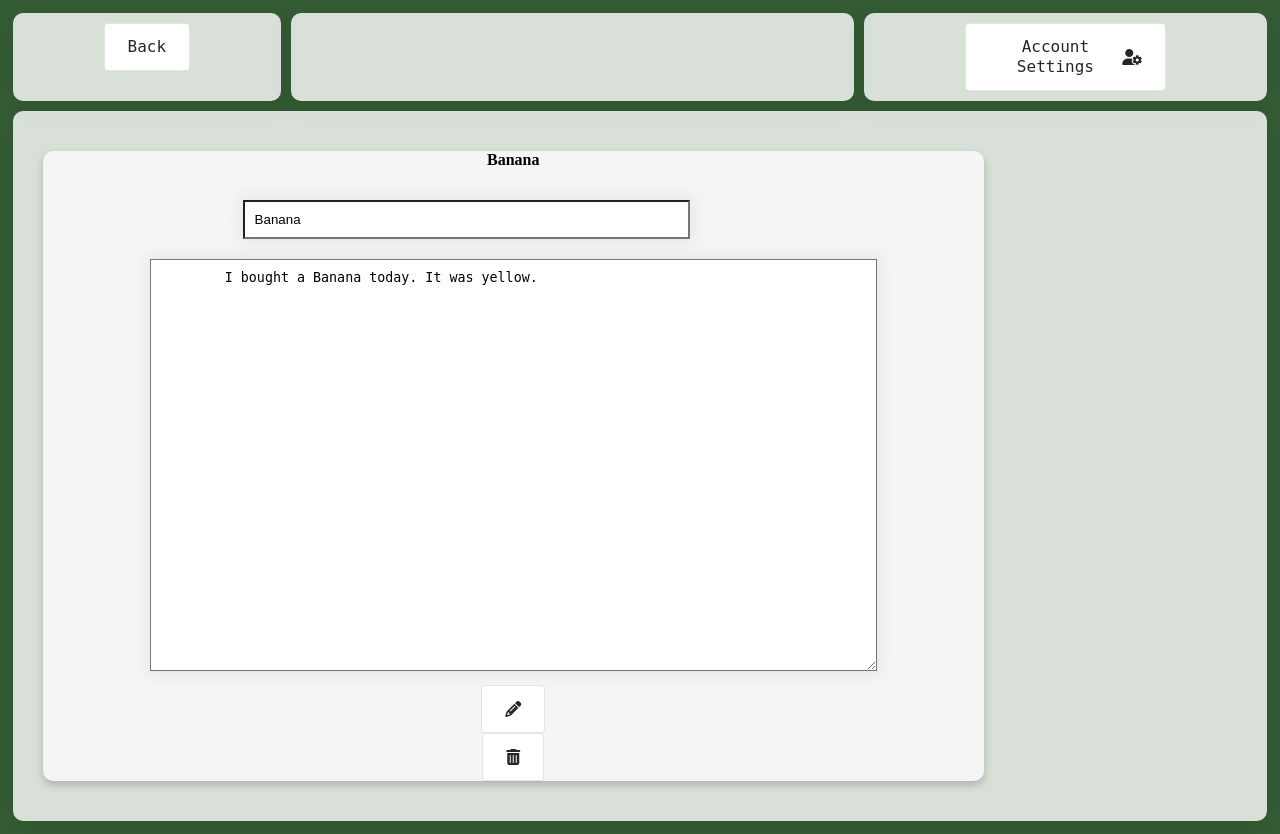
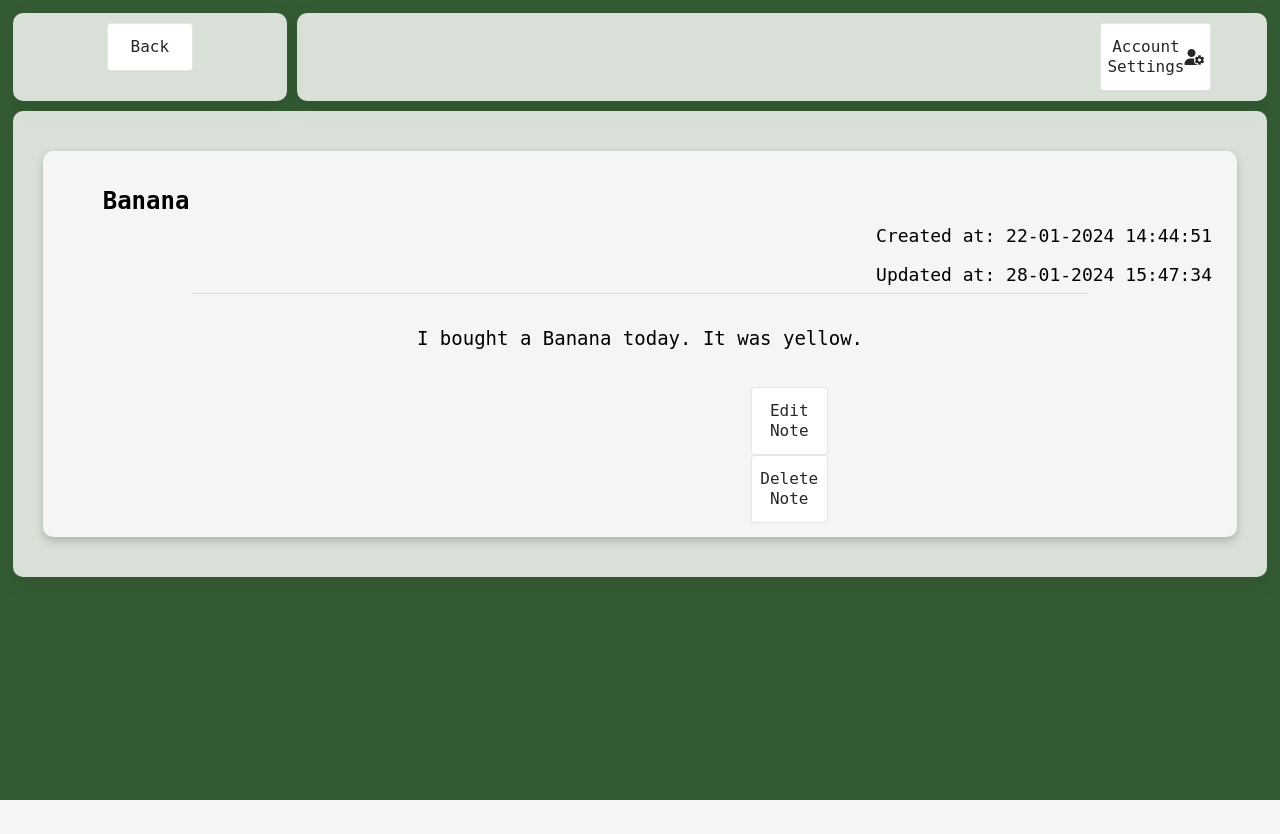
Before and after one commit to Void-Stag/Final-Year-Project, a Flask app: page /View_Note/2 in a window 1280 px wide. After the commit the page ends 800 px from the top, so only its background shows below. Run offline with Flask 3, Linux system fonts and the light colour scheme; some libraries are stand-ins or nearby versions.

Commit message:
Update note functionality and Time Formatting

```diff
--- a/NoteA/databaseroutes.py
+++ b/NoteA/databaseroutes.py
@@ -74,7 +74,7 @@ def Logout():
     flash("You've signed out!", "success")
     return redirect('/login')
 
-#Notes
+#Note Functions
 @data.route('/Add_Note', methods=['POST'])
 def Add_Note():
     title = request.form.get('title')
@@ -95,7 +95,7 @@ def Delete_Note(id):
             Note.query.filter(Note.id == id).delete()
             db.session.commit()
         except Exception as error:
-            print(f"delete_note [{id}] Fail {error}")
+         print(f"delete_note [{id}] Fail {error}")
     return redirect('/Home')
 
 @data.route('/View_Note/<int:id>', methods= ['GET', 'POST'])
@@ -104,9 +104,10 @@ def View_Note(id):
     if id:
         try:
             note = Note.query.filter(Note.id == id).one()
+            """ Adjust_Note_Dates(note) """
         except Exception as error:
             print(f"view_note [{id}] Fail {error}")
-    print(f"view_note [{id}] [{note}]")
+        """ Suggestion to redirect to an error page """
     return render_template('/Main/viewnote.html', title='View Note', note=note)
 
 @data.route('/Edit_Note/<int:id>', methods= ['GET', 'POST'])
@@ -120,14 +121,22 @@ def Edit_Note(id):
     print(f"view_note [{id}] [{note}]")
     return render_template('/Main/editnote.html', title='Edit Note', note=note)
 
-@data.route('/Update_Note', methods=['PUT'])
-def Update_Note():
-    title = request.form.get('title')
-    content = request.form.get('content')
-    #print(f"addnote {title} {content}")
-    if title!= '' and content !='' !=None:
-        n = Note.query.filter(Note.id == id).one()
-        n = Note(title=title, content=content)
-        db.session.add(n)
-        db.session.commit()
-    return redirect('/Home')
+@data.route('/Update_Note/<int:id>', methods=['GET','POST'])
+def Update_Note(id):
+    print(f"update_note 1 id = [{id}]")
+    note = Note.query.filter(Note.id == id).one()
+    print(f"update_note 2 id = [{id}]")
+    if note:
+        print(f"update_note 3 id = [{id}]")
+        try:
+            print(f"update_note 4 id = [{id}]")
+            title = request.form.get('title')
+            content = request.form.get('content')
+            print(f"update_note 5 [{title}] [{content}]")
+            note.title = title
+            note.content = content
+            print(f"update_note 6 id = [{id}]")
+            db.session.commit()
+            return render_template('/Main/viewnote.html', title='View Note', note=note)
+        except Exception as error:
+            print(f"update_note [{id}] Fail [{error}]")
--- a/NoteA/routes.py
+++ b/NoteA/routes.py
@@ -8,6 +8,7 @@ web = Blueprint('web', __name__, template_folder='templates')
 def Home():
     tasks = Task.query.all()
     notes = Note.query.all()
+
     return render_template('homepage.html', title='Home' ,tasks=tasks, notes=notes)
 
 @web.route('/Account_Settings', methods=['GET', 'POST'])
--- a/NoteA/run.py
+++ b/NoteA/run.py
@@ -11,7 +11,7 @@ NoteA.register_blueprint(data)
 def create_app():
 
     login_manager = LoginManager()
-    login_manager.login_view = 'auth.login'
+    login_manager.login_view = 'data.login'
     login_manager.init_app(NoteA)
 
     db.init_app(NoteA)
--- a/NoteA/static/css/base.css
+++ b/NoteA/static/css/base.css
@@ -7,7 +7,7 @@ body{
   text-align: center;
   padding: 10px 0;
   /* font-size: 30px; */
-  border-radius: 10px;
+  border-radius: 0.625em;
   box-shadow: transparent 0 0 0 3px,rgba(18, 18, 18, .1) 0 6px 20px;
   box-sizing: border-box;
   }
--- a/NoteA/static/note-base.css
+++ b/NoteA/static/note-base.css
@@ -10,8 +10,6 @@ body{
   box-shadow: transparent 0 0 0 3px,rgba(18, 18, 18, .1) 0 6px 20px;
   box-sizing: border-box;
 }
-
-
 
 /* Button CSS */
 .button {
@@ -63,7 +61,6 @@ body{
 .buttongroup{
   display: inline-block;
   color: black;
-  text-align: center;
   padding: 14px;
   margin-left: 25%;
   text-decoration: none;
@@ -81,5 +78,5 @@ hr {
   height: 0;
   border-top: 1px solid rgba(0, 0, 0, 0.1);
   border-bottom: 1px solid rgba(255, 255, 255, 0.3);
-  width: 75%;
+  width: 85%;
 }
--- a/NoteA/static/notepage.css
+++ b/NoteA/static/notepage.css
@@ -1,22 +1,23 @@
 /* Grid Placement*/
 .header {
   grid-area: header;
+  align-items: right;
+  justify-items: right;
 }
+
 .main {
   grid-area: main;
 }
+
 .buttonmenu {
   grid-area: buttonmenu;
-}
-.headermenu {
-  grid-area: headermenu;
 }
 
 
 .grid-container {
   display: grid;
   grid-template-areas:
-    'buttonmenu header header header headermenu'
+    'buttonmenu header header header header'
     'main main main main main'
     'main main main main main'
     'main main main main main';
@@ -26,43 +27,80 @@
 }
 
 /* Form Items */
-.title{
+input.title {
   padding: 10px;
   width: 45%;
   margin: 10px 0;
-  box-shadow:0 0 15px 4px rgba(0,0,0,0.06);
+  box-shadow: 0 0 15px 4px rgba(0, 0, 0, 0.06);
   transition: width 0.4s ease-in-out;
   margin-right: 10%;
 }
 
-.title:focus {
+input.title:focus {
   width: 65%;
 }
 
-.content{
+textarea.content {
   padding: 10px;
   width: 75%;
   height: 85%;
   margin: 10px 0;
-  box-shadow:0 0 15px 4px rgba(0,0,0,0.06);
+  box-shadow: 0 0 15px 4px rgba(0, 0, 0, 0.06);
 }
 
-.button{
-  padding: 10px;
+.button {
   max-width: 50%;
 }
 
-a{
+a {
   padding-left: 10px;
 }
 
+.title {
+  padding-left: 5%;
+  padding-top: 3%;
+  text-align: left;
+  width: fit-content;
+}
+
+.date {
+  padding-top: 10px;
+  padding-right: 25px;
+  text-align: right;
+}
+
+.note-content {
+  padding: 5px;
+}
 
 /* Element Backgrounds */
-.note-element{
+.note-element {
   background-color: whitesmoke;
   box-shadow: 0 4px 8px 0 rgba(0, 0, 0, 0.2);
-  width: 75%;
+  width: auto;
+  max-height: 100em;
   margin: 30px;
   border-radius: 10px;
   box-sizing: border-box;
 }
+
+h4 {
+  font-size: 24px;
+  font-weight: bold;
+  font-family: monospace;
+  margin: 0;
+}
+
+h5 {
+  font-size: 18px;
+  font-family: monospace;
+  font-weight: lighter;
+  margin: 0;
+}
+
+p {
+  font-size: 19px;
+  font-family: monospace;
+  min-height: 25%;
+  max-height: 75%;
+}
--- a/NoteA/templates/Main/createnote.html
+++ b/NoteA/templates/Main/createnote.html
@@ -7,9 +7,6 @@
 {% block content %}
 <div class="grid-container">
   <section class="header">
-  </section>
-
-  <section class="headermenu">
     <form action="/Account_Settings">
       <button class="button" type="submit">Account Settings <i class="fa-solid fa-user-gear"></i></button>
     </form>
--- a/NoteA/templates/Main/viewnote.html
+++ b/NoteA/templates/Main/viewnote.html
@@ -7,10 +7,8 @@
 
 {% block content %}
 <div class="grid-container">
+
   <section class="header">
-  </section>
-
-  <section class="headermenu">
     <form action="/Account_Settings">
       <button class="button" type="submit">Account Settings <i class="fa-solid fa-user-gear"></i></button>
     </form>
@@ -24,22 +22,32 @@
 
   <section class="main">
     <div class="note-element">
-      <h4>{{ note.title }}</h4>
-      <form action="/Add_Note" method="POST">
-        <input type="text" name="title" class="title" value="{{ note.title }}" required="required" readonly>
+      <div class="title">
+        <h4>{{ note.title }}</h4>
+      </div>
+      <div class="date">
+        <h5> Created at: {{ note.created_at.strftime('%d-%m-%Y %H:%M:%S') }}</h5>
         <br>
-        <textarea type="text" name="content" class="content" required="required" cols="70" rows="26" readonly>
-        {{ note.content }}
-      </textarea>
-      </form>
+        {% if note.updated_at is not none %}
+        <h5> Updated at: {{ note.updated_at.strftime('%d-%m-%Y %H:%M:%S') }}</h5>
+        {% else %}
+        <h5> Updated at: Never</h5>
+        {% endif %}
+      </div>
+      <hr>
+      <div class="note-content">
+        <p> {{ note.content }}</p>
+      </div>
 
-      <form class="editnote" action="/Edit_Note/{{note.id}}" method="post">
-        <button class="button" type="submit"><i class="fa-solid fa-pencil"></i></button>
-      </form>
+      <div class="buttongroup">
+        <form class="editnote" action="/Edit_Note/{{note.id}}" method="post">
+          <button class="button" role="button">Edit Note</button>
+        </form>
 
-      <form class="deletenote" action="/Delete_Note/{{note.id}}" method="post">
-        <button class="button" type="submit"><i class="fa-solid fa-trash-can"></i></button>
-      </form>
+        <form class="deletenote" action="/Delete_Note/{{note.id}}" method="post">
+          <button class="button" role="button"> Delete Note</button>
+        </form>
+      </div>
     </div>
   </section>
 </div>
```
Also changed, not shown: NoteA/static/css/accountpage.css (+10 -0 lines), NoteA/static/css/mainpage.css (+16 -11 lines), NoteA/static/css/media/mainpagemedia.css (added, +25 -0 lines), NoteA/templates/Account/settings.html (+10 -4 lines), NoteA/templates/Login/login.html (+9 -4 lines), NoteA/templates/Main/editnote.html (+16 -5 lines), NoteA/templates/homepage.html (+9 -8 lines), NoteA/instance/website.db, NoteA/static/css/media/notemedia.css (added).
